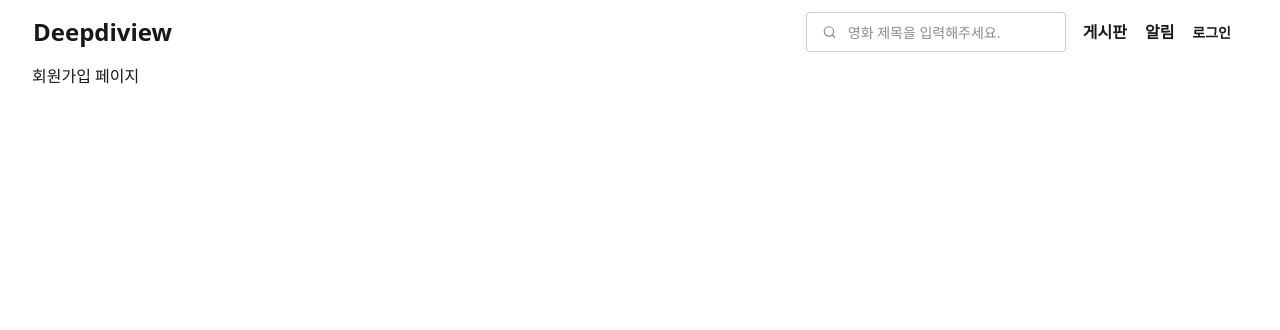
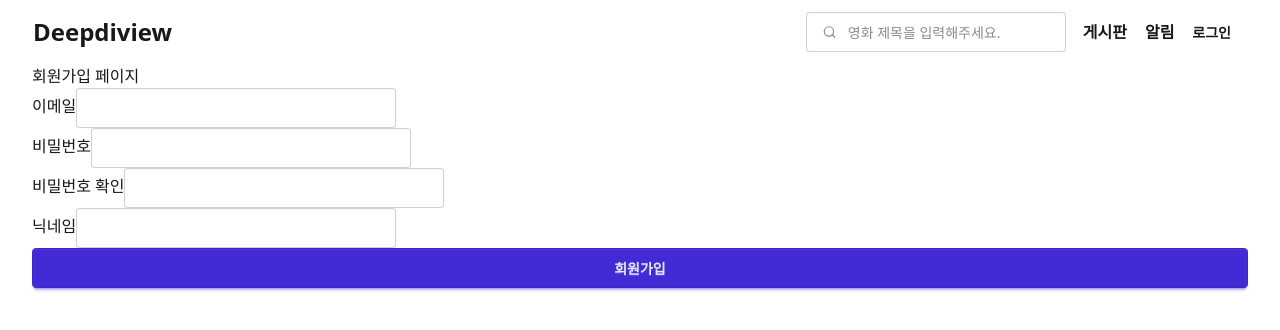
Before and after one commit to Teddy-Suh/deepdiview, a Next.js app: page /register in a window 1280 px wide. Shown: the top 330 px of the page. Built offline with nearby package versions, Linux system fonts and the light colour scheme; no server answers.

Commit message:
✨ Feat: add RegisterPage

```diff
--- /dev/null
+++ b/src/app/(auth)/register/RegisterForm.tsx
@@ -0,0 +1,44 @@
+'use client'
+
+import { useActionState } from 'react'
+import { registerAction } from './actions'
+
+export default function RegisterForm() {
+  // TODO: 유효성 검사 에러났을때 폼 상태 유지하기 구현 (useState() 도입 고려 중)
+  const [state, formAction] = useActionState(registerAction, { message: '' })
+
+  return (
+    <form action={formAction} className='flex flex-col'>
+      <label className='form-control'>
+        <span className='label-text'>이메일</span>
+        <input name='email' type='email' className='input input-bordered' required />
+      </label>
+
+      <label className='form-control'>
+        <span className='label-text'>비밀번호</span>
+        <input name='password' type='password' className='input input-bordered' required />
+      </label>
+
+      <label className='form-control'>
+        <span className='label-text'>비밀번호 확인</span>
+        <input name='confirmPassword' type='password' className='input input-bordered' required />
+      </label>
+
+      <label className='form-control'>
+        <span className='label-text'>닉네임</span>
+        <input name='nickname' type='text' className='input input-bordered' required />
+      </label>
+
+      {state?.message && (
+        <div className='mt-2 text-sm text-red-500'>
+          <p>메세지창</p>
+          <p>{state.message}</p>
+        </div>
+      )}
+
+      <button type='submit' className='btn btn-primary'>
+        회원가입
+      </button>
+    </form>
+  )
+}
--- /dev/null
+++ b/src/app/(auth)/register/actions.ts
@@ -0,0 +1,42 @@
+'use server'
+
+import { register } from '@/lib/api/user'
+import { redirect } from 'next/navigation'
+
+export const registerAction = async (
+  state: { message: string } = { message: '' },
+  formData: FormData
+) => {
+  const email = formData.get('email') as string
+  const password = formData.get('password') as string
+  const confirmPassword = formData.get('confirmPassword') as string
+  const nickname = formData.get('nickname') as string
+
+  try {
+    await register({
+      email,
+      password,
+      confirmPassword,
+      nickname,
+    })
+  } catch (error) {
+    const errorCode = (error as Error).message
+
+    switch (errorCode) {
+      case 'ALREADY_EXIST_MEMBER':
+        return { ...state, message: '이미 존재하는 이메일 입니다.' }
+      case 'ALREADY_EXIST_NICKNAME':
+        return { ...state, message: '중복된 닉네임 입니다.' }
+      case 'NOT_VALID_PASSWORD':
+        return { ...state, message: '비밀번호가 일치하지 않습니다.' }
+      case 'UNEXPECTED_ERROR':
+        throw new Error('UNEXPECTED_ERROR')
+      // 코드 오류나 프레임워크 내부 예외 등 완전히 예상치 못한 예외 (ex. NEXT_REDIRECT, CallbackRouteError, ReferenceError 등)
+      default:
+        console.error(error)
+        // TODO: error.tsx 제대로 구현 후 error도 넘겨주게 변경
+        throw new Error('UNHANDLED_ERROR')
+    }
+  }
+  redirect('/login') // 회원가입 성공시 로그인으로 리디렉션
+}
--- a/src/app/(auth)/register/page.tsx
+++ b/src/app/(auth)/register/page.tsx
@@ -1,3 +1,10 @@
+import RegisterForm from './RegisterForm'
+
 export default function RegisterPage() {
-  return <div>회원가입 페이지</div>
+  return (
+    <>
+      <h2>회원가입 페이지</h2>
+      <RegisterForm />
+    </>
+  )
 }
```
